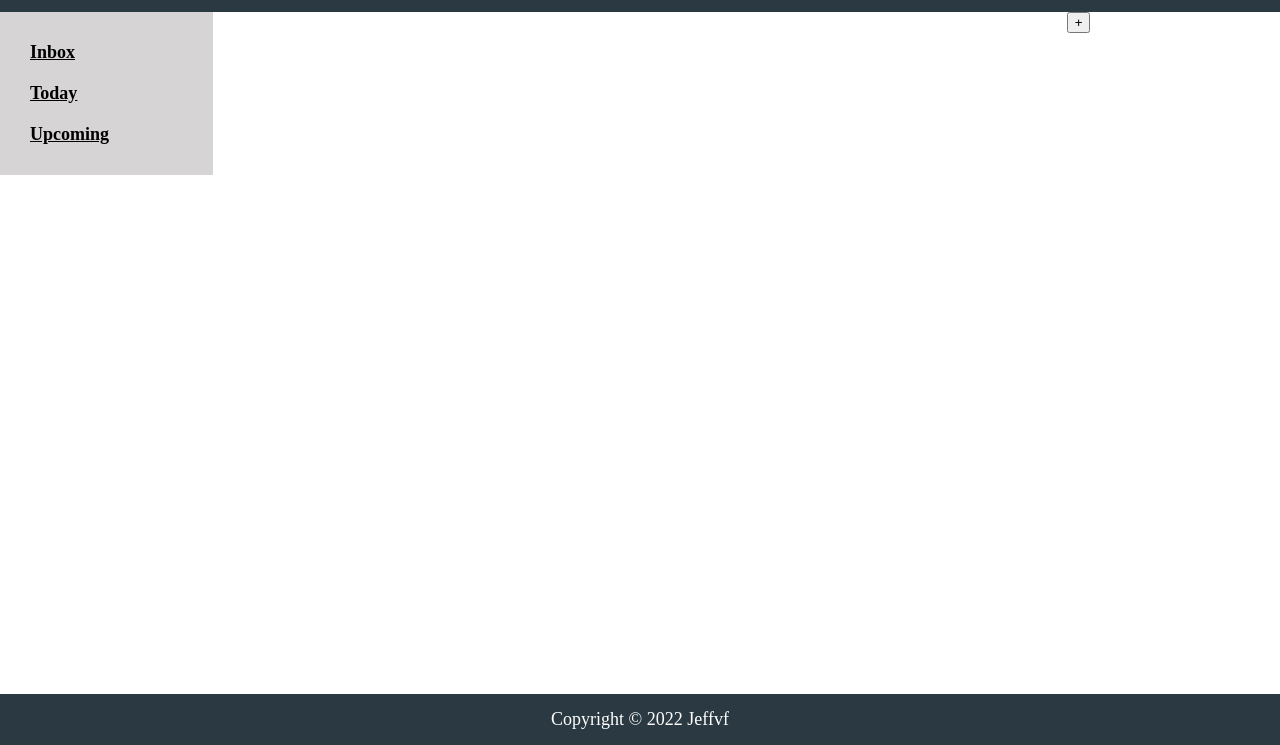
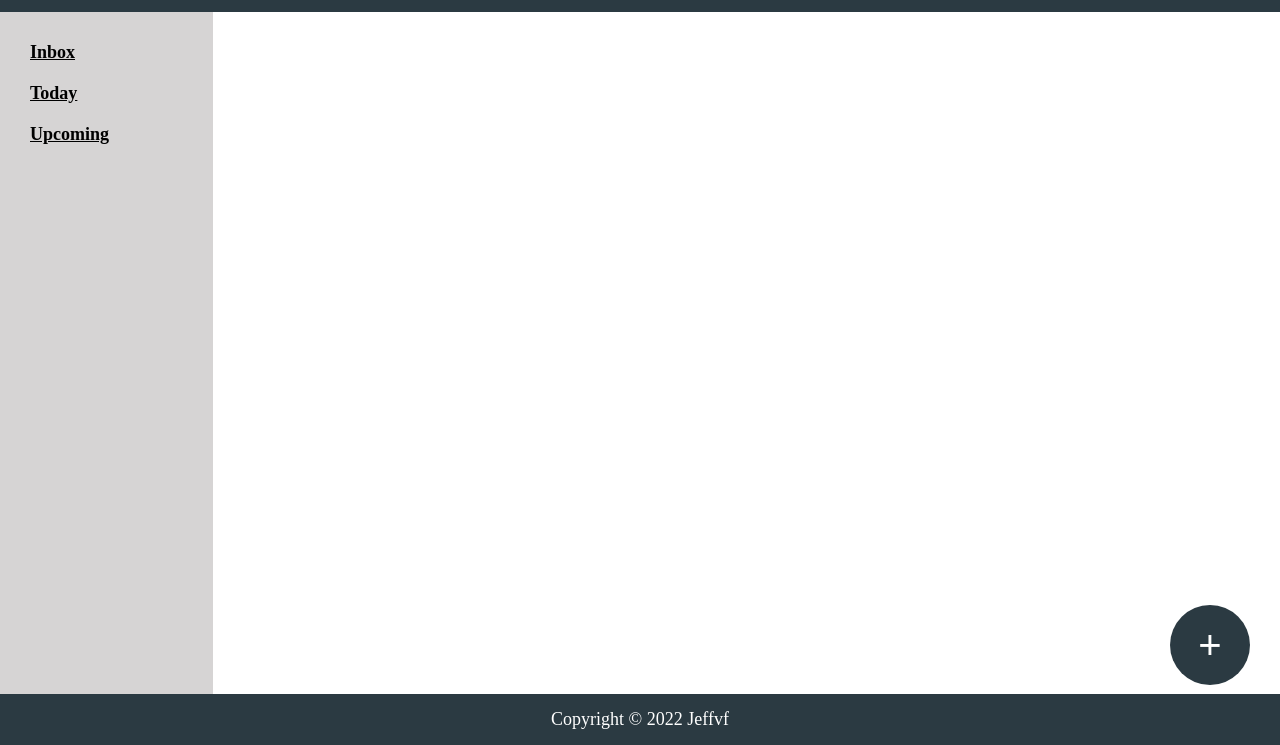
Before and after one commit to Jeffvf/todo-list, a website built with webpack: page dist/index.html in a window 1280 px wide. Shown: the part 55-800 px from the top of the page. Built offline with nearby package versions, Linux system fonts and the light colour scheme.

Commit message:
refactor: button and sidebar visual

```diff
--- a/src/body.js
+++ b/src/body.js
@@ -20,6 +20,7 @@ const body = (() => {
     const getNewTaskBtn = () => {
         const div = document.createElement('div');
         const btn = button.getButton();
+        btn.id = 'btn-add-task';
 
         div.appendChild(btn);
 
--- a/src/styles.css
+++ b/src/styles.css
@@ -21,13 +21,16 @@ main {
     grid-template-columns: 1fr 4fr 1fr;
 }
 
+#sidebar {
+    background-color: rgb(214, 212, 212);
+}
+
 #sidebar > *{
     display: flex;
     flex-direction: column;
     gap: 20px;
     font-weight: bold;
     padding: 30px;
-    background-color: rgb(214, 212, 212);
     text-decoration: underline;
 }
 
@@ -82,3 +85,25 @@ span {
     text-decoration: none;
     cursor: pointer;
 }
+
+#btn-add-task{
+    border-style: none;
+    border-radius: 70%;
+    font-size: 40px;
+    padding: 15px;
+    height: 80px;
+    width: 80px;
+    position: absolute;
+    right: 30px;
+    bottom: 60px;
+    background-color: var(--gray);
+    color: white;
+}
+
+#btn-add-task:hover{
+    cursor: pointer;
+}
+
+#btn-add-task:active {
+    transform: translateY(4px);
+  }
```
